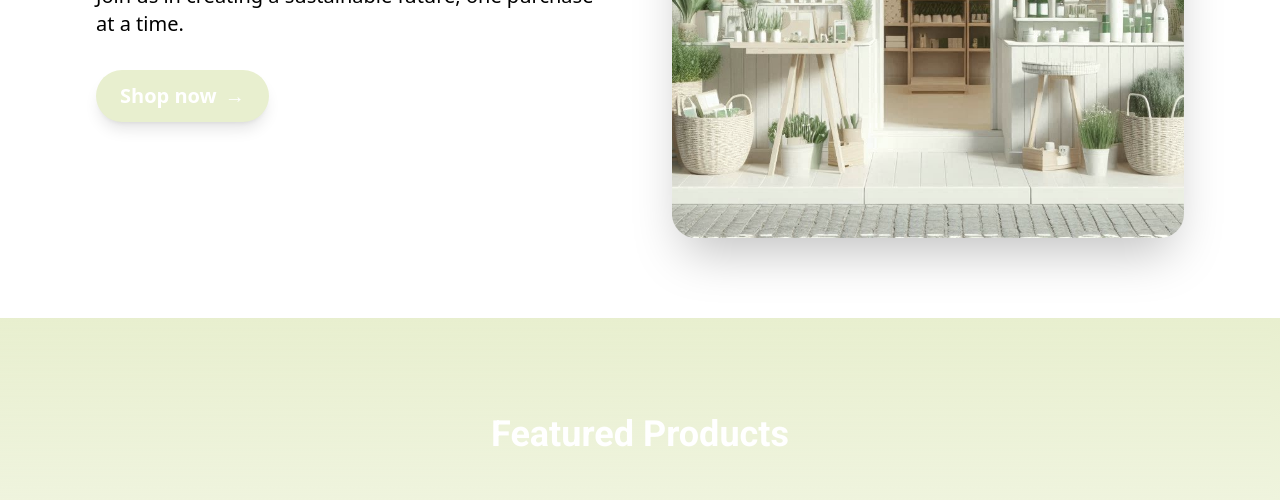
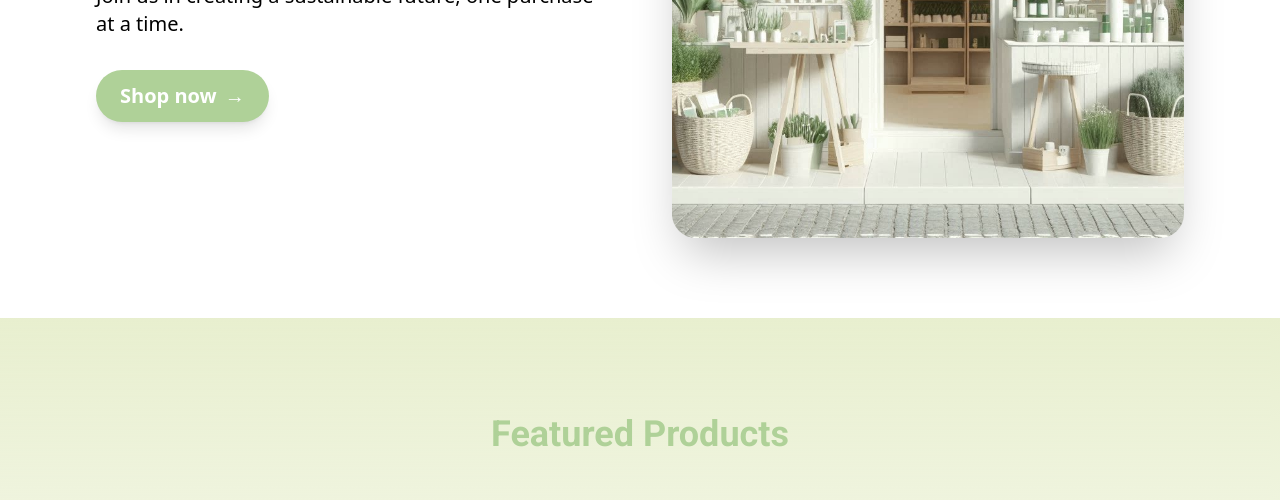
Before and after one commit to sjake12/eco-shop, a React (Vite) app: page / in a window 1280 px wide. Shown: the part 546-1046 px from the top of the page. Built offline with nearby package versions, Linux system fonts and the light colour scheme; grey boxes are pictures that could not be loaded.

Commit message:
changed hero button and featured font color

```diff
--- a/src/components/Hero.jsx
+++ b/src/components/Hero.jsx
@@ -24,7 +24,7 @@ function Hero() {
         </p>
         <a
           href="#shop"
-          className="group bg-eco-500 text-white text-lg md:text-xl font-bold py-3 px-6 rounded-full shadow-lg transition-all duration-300 ease-in-out hover:bg-eco-600 hover:shadow-xl hover:transform hover:-translate-y-1 focus:outline-none focus:ring-2 focus:ring-eco-400 focus:ring-opacity-50 flex items-center"
+          className="group bg-eco-800 text-white text-lg md:text-xl font-bold py-3 px-6 rounded-full shadow-lg transition-all duration-300 ease-in-out hover:bg-eco-600 hover:shadow-xl hover:transform hover:-translate-y-1 focus:outline-none focus:ring-2 focus:ring-eco-400 focus:ring-opacity-50 flex items-center"
         >
           Shop now
           <span className="ml-2 transform group-hover:translate-x-1 transition-transform duration-200">
--- a/src/components/Nav.jsx
+++ b/src/components/Nav.jsx
@@ -53,7 +53,7 @@ function Nav({ onCartClick }) {
             <NavLink href="#" label="Shop" mobile />
             <button
               onClick={onCartClick}
-              className="text-white hover:bg-eco-700 hover:text-white block px-3 py-2 rounded-md text-base font-medium w-full text-left flex items-center transition duration-150 ease-in-out"
+              className="text-white hover:bg-eco-700 hover:text-white px-3 py-2 rounded-md text-base font-medium w-full text-left flex items-center transition duration-150 ease-in-out"
             >
               Cart
               <ShoppingCart className="ml-2 h-5 w-5" />
--- a/src/components/Products.jsx
+++ b/src/components/Products.jsx
@@ -16,7 +16,7 @@ function Products() {
   return (
     <section className="py-16 sm:py-24 px-4 sm:px-6 lg:px-8 bg-gradient-to-b from-eco-500 to-eco-400">
       <div className="max-w-7xl mx-auto">
-        <h3 className="text-3xl sm:text-4xl font-bold font-roboto text-center mb-8 sm:mb-12 text-white">
+        <h3 className="text-3xl sm:text-4xl font-bold font-roboto text-center mb-8 sm:mb-12 text-eco-800">
           Featured Products
         </h3>
         <div className="grid grid-cols-1 sm:grid-cols-2 lg:grid-cols-3 xl:grid-cols-4 gap-6 sm:gap-8">
```
Also changed, not shown: 1 other file (tests, documents, lock files or other folders).
